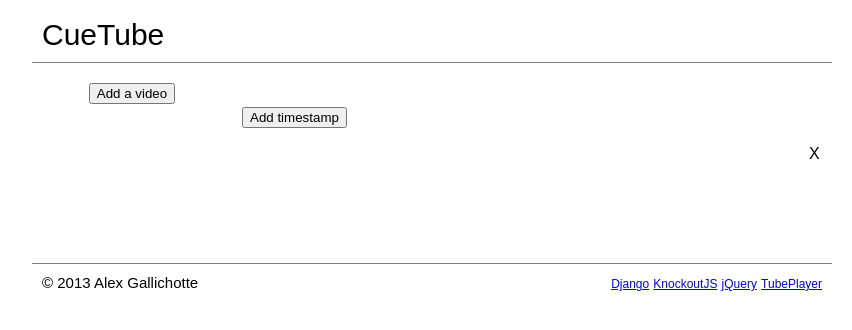
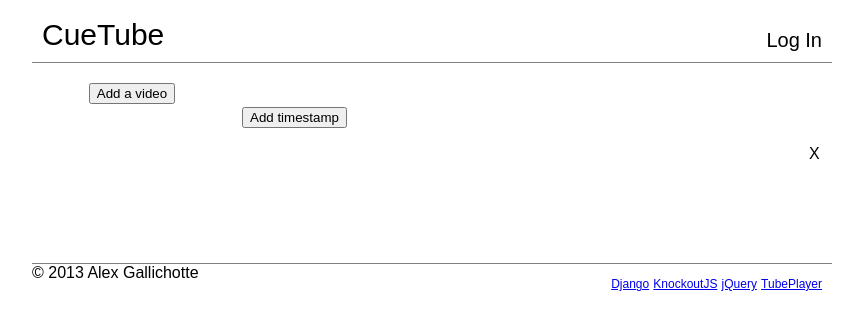
Before and after one commit to alexgalli/seek, a Django app: page / in a window 1280 px wide. Shown: the top 330 px of the page, without its empty margins (208-1060 px from the left). Run offline with Django 3.2, Linux system fonts and the light colour scheme; parts of the project's set-up code (start-up, migrations or seed data) failed here and were passed over.

Commit message:
Add login modal

```diff
--- a/css/style.css
+++ b/css/style.css
@@ -2,15 +2,24 @@
     font-family: Arial, Helvetica, sans-serif;
 }
 
-/* special text styling */
-span#logo {
+/* header */
+#header span#logo {
     display: block;
     padding: 10px;
 
     font-size: 30px;
 }
 
-span#footerCopy {
+#header span#login {
+    display: block;
+    position: absolute;
+    bottom: 10px;
+    right: 10px;
+    font-size: 20px;
+}
+
+/* footer */
+#header span#footerCopy {
     display: block;
     padding: 10px;
 
@@ -88,6 +97,10 @@ div#container {
     margin-right: auto;
 }
 
+div#header {
+    position: relative;
+}
+
 div#content {
     position: relative;
     float: left;
--- a/js/code.js
+++ b/js/code.js
@@ -76,8 +76,12 @@ function VideosViewModel() {
     }
 
     /* event handlers */
+    self.onLoginClick = function() {
+        $("#loginModal").modal();
+    }
+
     self.onAddVideoClick = function() {
-        $("#addVideo").modal();
+        $("#addVideoModal").modal();
     }
 
     self.onAddVideoSubmit = function(model, e) {
--- a/templates/index.html
+++ b/templates/index.html
@@ -16,13 +16,21 @@
     <div id="container">
         <div id="header">
             <span id="logo">CueTube</span>
+            <span id="login" data-bind="click: onLoginClick">Log In</span>
+            <form id="loginModal" style="display: none;">
+                <label for="username">Username</label>
+                <input id="username" type="text"><br/>
+                <label for="username">Password</label>
+                <input id="username" type="password"><br/>
+                <input type="button" value="Log In">
+            </form>
         </div>
         <div id="videos">
             <input type="button" value="Add a video" data-bind="click: onAddVideoClick">
             <div id="videolist" data-bind="foreach: videos">
                 <img data-bind="attr: { src: getThumbnailUrl() }, click: loadVideo">
             </div>
-            <form id="addVideo" style="display:none;">
+            <form id="addVideoModal" style="display:none;">
                 <!-- TODO accept and parse youtube urls -->
                 <label for="videoID">YouTube VideoID</label>
                 <!-- TODO add jquery watermark -->
```
